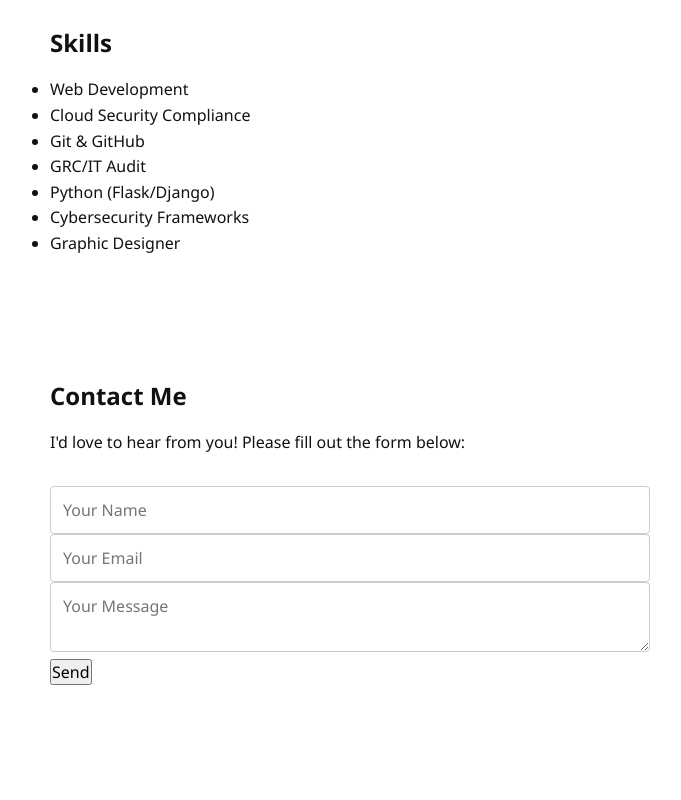
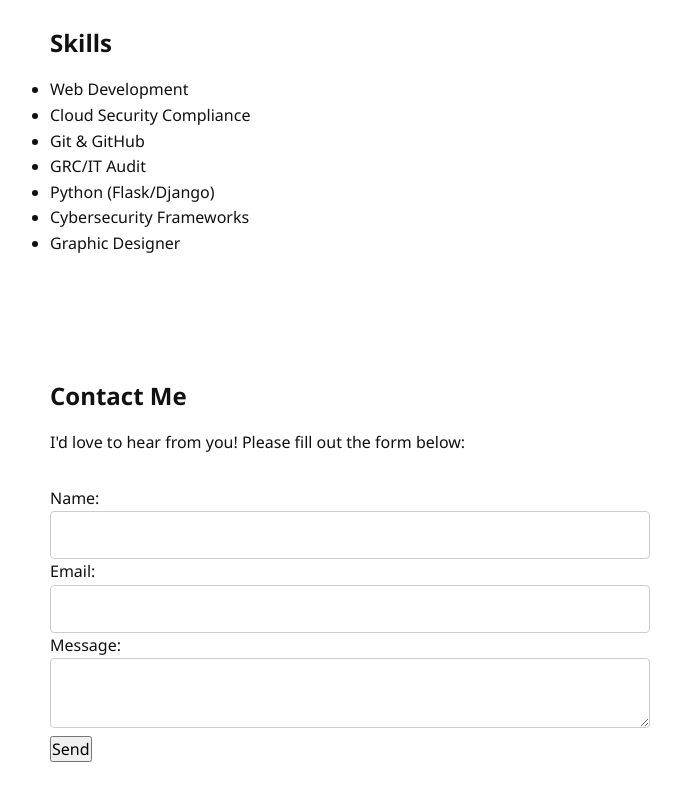
Before and after one commit to GiddyKobby/gideon-portfolio, a React (Vite) app: page / in a window 1280 px wide. Shown: the part 1566-2366 px from the top of the page, without its empty margins (60-741 px from the left). Built offline with nearby package versions, Linux system fonts and the light colour scheme.

Commit message:
form done

```diff
--- a/src/components/Contact.jsx
+++ b/src/components/Contact.jsx
@@ -16,12 +16,32 @@
 >
   <input type="hidden" name="form-name" value="contact" />
 
-  <input type="text" name="name" placeholder="Your Name" required />
-  <input type="email" name="email" placeholder="Your Email" required />
-  <textarea name="message" placeholder="Your Message" required></textarea>
+  <p>
+    <label>
+      Name: <br />
+      <input type="text" name="name" required />
+    </label>
+  </p>
 
-  <button type="submit">Send</button>
+  <p>
+    <label>
+      Email: <br />
+      <input type="email" name="email" required />
+    </label>
+  </p>
+
+  <p>
+    <label>
+      Message: <br />
+      <textarea name="message" required></textarea>
+    </label>
+  </p>
+
+  <p>
+    <button type="submit">Send</button>
+  </p>
 </form>
+
 
       </div>
     </section>
```
Also changed, not shown: 3 other files (tests, documents, lock files or other folders).
